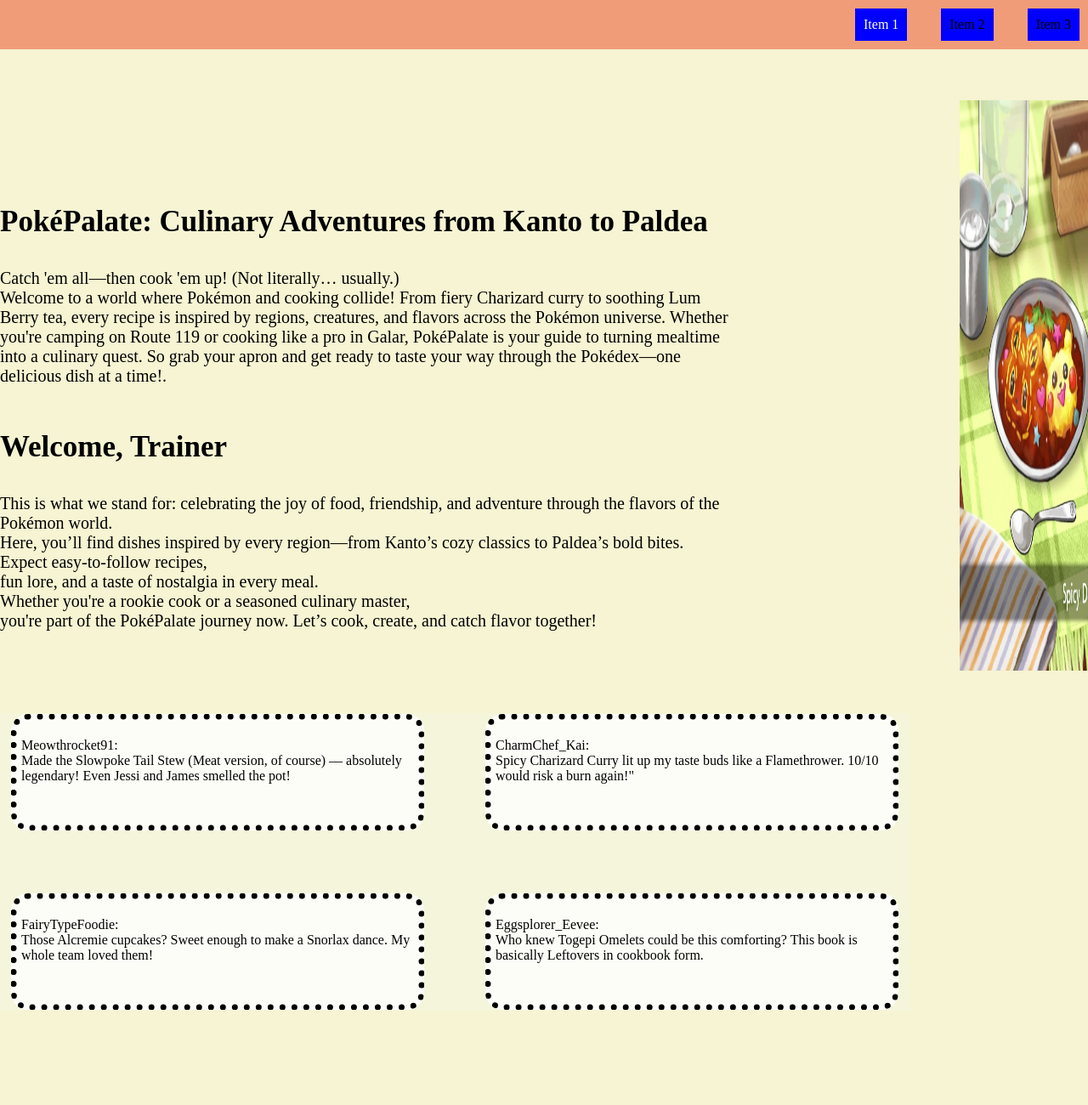
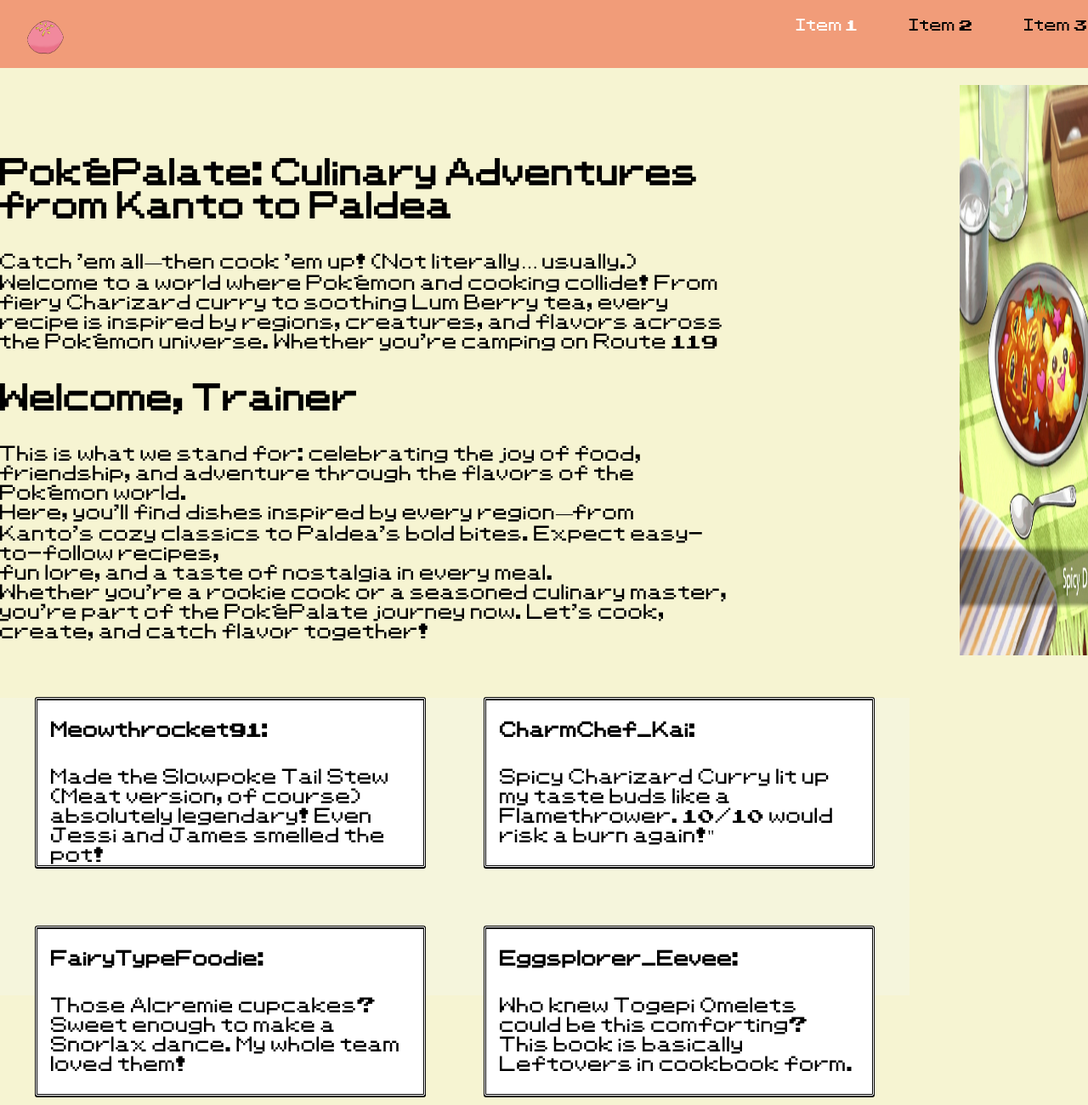
Before and after one commit to janinge-kodehode/project-3, a plain HTML site: page index.html in a window 1280 px wide. Shown: the top 1300 px of the page at 85% size. Drawn offline with Linux system fonts and the light colour scheme.

Commit message:
Fixed the borders

```diff
--- a/index.html
+++ b/index.html
@@ -10,7 +10,9 @@
     <header>
       <!-- Nav bar -->
       <nav id="navContainer">
-        <!-- <li class="navLeft" id="navRight" class="Logo"><img src="./images/Poffin.jpg" alt=""></li> -->
+        <li class="navLeft" id="navRight">
+          <img src="./images/Poffin.jpg" id="logo" />
+        </li>
         <li class="navLeft"><a href="#articleThree">Item 1</a></li>
         <li class="navLeft">Item 2</li>
         <li class="navLeft">Item 3</li>
@@ -19,44 +21,77 @@
     <main>
       <div id="containerTop">
         <article id="articleOne">
-          <section class="sectionOne" id="top"><h1>PokéPalate: Culinary Adventures from Kanto to Paldea</h1>
-                                               <p id="mainer">Catch 'em all—then cook 'em up! (Not literally… usually.)<br>
-                                                Welcome to a world where Pokémon and cooking collide! From fiery Charizard curry to soothing Lum Berry tea, every recipe is inspired by regions, creatures, and flavors across the Pokémon universe.
-                                                Whether you're camping on Route 119 or cooking like a pro in Galar, PokéPalate is your guide to turning mealtime into a culinary quest. So grab your apron and get ready to taste your way through the Pokédex—one delicious dish at a time!.
+          <section class="sectionOne" id="top">
+            <h1>PokéPalate: Culinary Adventures from Kanto to Paldea</h1>
+            <p id="mainer">
+              Catch 'em all—then cook 'em up! (Not literally… usually.)<br />
+              Welcome to a world where Pokémon and cooking collide! From fiery
+              Charizard curry to soothing Lum Berry tea, every recipe is
+              inspired by regions, creatures, and flavors across the Pokémon
+              universe. Whether you're camping on Route 119 or cooking like a
+              pro in Galar, PokéPalate is your guide to turning mealtime into a
+              culinary quest. So grab your apron and get ready to taste your way
+              through the Pokédex—one delicious dish at a time!.
             </p>
           </section>
-          <section class="sectionOne" id="bottom"><h1>Welcome, Trainer</h1>
-                                               <p id="mainer">This is what we stand for: celebrating the joy of food, friendship, and adventure through the flavors of the Pokémon world. <br>
-                                                  Here, you’ll find dishes inspired by every region—from Kanto’s cozy classics to Paldea’s bold bites. Expect easy-to-follow recipes, <br>
-                                                  fun lore, and a taste of nostalgia in every meal. <br>
-                                                  Whether you're a rookie cook or a seasoned culinary master, <br>
-                                                  you're part of the PokéPalate journey now. Let’s cook, create, and catch flavor together!
+          <section class="sectionOne" id="bottom">
+            <h1>Welcome, Trainer</h1>
+            <p id="mainer">
+              This is what we stand for: celebrating the joy of food,
+              friendship, and adventure through the flavors of the Pokémon
+              world. <br />
+              Here, you’ll find dishes inspired by every region—from Kanto’s
+              cozy classics to Paldea’s bold bites. Expect easy-to-follow
+              recipes, <br />
+              fun lore, and a taste of nostalgia in every meal. <br />
+              Whether you're a rookie cook or a seasoned culinary master, <br />
+              you're part of the PokéPalate journey now. Let’s cook, create, and
+              catch flavor together!
             </p>
           </section>
         </article>
         <article id="articleTwo">
-          <section class="sectionTwo"><img src="./images/pokemon_rice_2.jpg" alt="" width="330px" height="671px"></section>
+          <section class="sectionTwo">
+            <img
+              src="./images/pokemon_rice_2.jpg"
+              alt=""
+              width="330px"
+              height="671px"
+            />
+          </section>
         </article>
       </div>
       <article id="articleThree">
-        <section class="sectionThree"><p> Meowthrocket91: <br>
-                                      Made the Slowpoke Tail Stew (Meat version, of course)
-                                      — absolutely legendary! Even Jessi and James smelled the pot!
+        <section class="sectionThree">
+          <h1>Meowthrocket91:</h1>
+          <p>
+            <br />
+            Made the Slowpoke Tail Stew (Meat version, of course) absolutely
+            legendary! Even Jessi and James smelled the pot!
           </p>
         </section>
-        <section class="sectionThree"><p>CharmChef_Kai: <br>
+        <section class="sectionThree" class="sectionThreeLeft">
+          <h1>CharmChef_Kai:</h1>
+          <p>
+            <br />
             Spicy Charizard Curry lit up my taste buds like a Flamethrower.
             10/10 would risk a burn again!"
           </p>
         </section>
-        <section class="sectionThree"><p>FairyTypeFoodie: <br>
-                                      Those Alcremie cupcakes? Sweet enough to make a Snorlax dance.
-                                      My whole team loved them!
+        <section class="sectionThree">
+          <h1>FairyTypeFoodie:</h1>
+          <p>
+            <br />
+            Those Alcremie cupcakes? Sweet enough to make a Snorlax dance. My
+            whole team loved them!
           </p>
         </section>
-        <section class="sectionThree"><p>Eggsplorer_Eevee: <br>
-                                      Who knew Togepi Omelets could be this comforting?
-                                      This book is basically Leftovers in cookbook form.
+        <section class="sectionThree" class="sectionThreeLeft">
+          <h1>Eggsplorer_Eevee:</h1>
+          <p>
+            <br />
+            Who knew Togepi Omelets could be this comforting? This book is
+            basically Leftovers in cookbook form.
           </p>
         </section>
       </article>
--- a/style.css
+++ b/style.css
@@ -1,11 +1,17 @@
 html {
   scroll-behavior: smooth;
+}
+
+@font-face {
+  font-family: pokemonOne;
+  src: url(./fonts/PKMN\ RBYGSC.ttf);
 }
 
 body {
   margin: 0;
   box-sizing: border-box;
-  background-color: #F6F4D2;
+  background-color: #f6f4d2;
+  font-family: pokemonOne;
 }
 
 header {
@@ -16,15 +22,17 @@ header {
 #navContainer {
   display: flex;
   justify-content: flex-end;
-  background-color: #F19C79;
+  background-color: #f19c79;
   padding: 10px;
   gap: 30px;
   list-style: none;
+  z-index: 2;
+  max-height: 60px;
+  width: 100%;
 }
 
 .navLeft {
   padding: 10px;
-  background-color: blue;
   margin-left: 10px;
 }
 
@@ -37,11 +45,17 @@ a {
   margin-right: auto;
 }
 
+#logo {
+  width: 3rem;
+  height: 3rem;
+  background-color: transparent;
+}
+
 main {
-  background-color: #F6F4D2;
-  width: 1450px;
+  background-color: transparent;
+  width: 1440px;
   height: 300svh;
-  margin: 40px auto;
+  margin: auto;
 }
 
 #containerTop {
@@ -52,17 +66,20 @@ main {
 }
 
 #articleOne {
-  background-color: #F6F4D2;
+  background-color: #f6f4d2;
   width: 960px;
   height: 671px;
   display: flex;
   flex-direction: column;
   justify-content: space-evenly;
   align-items: center;
+  position: relative;
+  top: -40px;
+  z-index: -1;
 }
 
 .sectionOne {
-  background-color: #F6F4D2;
+  background-color: #f6f4d2;
 }
 #mainer {
   color: black;
@@ -87,7 +104,6 @@ h1 {
   height: 671px;
   margin-left: 270px;
   margin-top: 20px;
-
 }
 
 #articleThree {
@@ -100,22 +116,26 @@ h1 {
   align-items: center;
   flex-direction: row;
   flex-wrap: wrap;
-  gap: 72px;
+  gap: 70px;
 }
 
 .sectionThree {
   background-color: rgba(255, 255, 255, 0.793);
-  width: 462px;
-  height: 113px;
-  border: 7px;
-  border-radius: 20px;
-  border-style: dotted;
-  padding: 5px;
+  width: 422px;
+  height: 163px;
+  border-radius: 2px;
+  padding: 17px;
+  background: white;
+  border: 1px solid white;
+  box-shadow: 0 1px 0 1px black, inset 0 1px 0 1px black, 0 0 0 1px black,
+    inset 0 0 0 1px black;
 }
 
-.sectionTwo {
+.sectionThree p {
+  font-size: 20px;
+}
 
+.sectionThree h1 {
+  font-size: 20px;
+  line-height: 0;
 }
-/* .logo {
-
-} */
```
Also changed, not shown: fonts/PKMN RBYGSC.ttf (added). Lines whose indentation alone changed are shown as unchanged.
